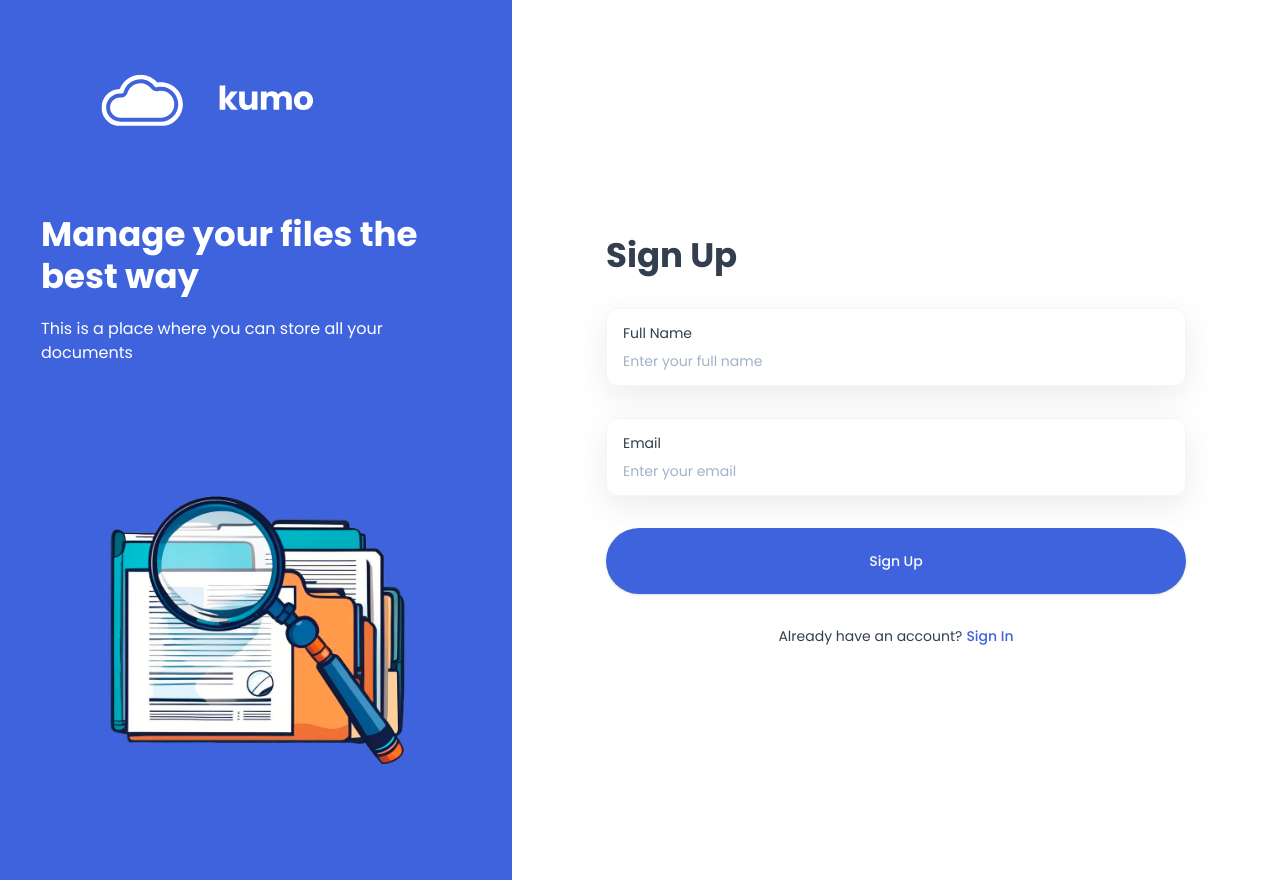
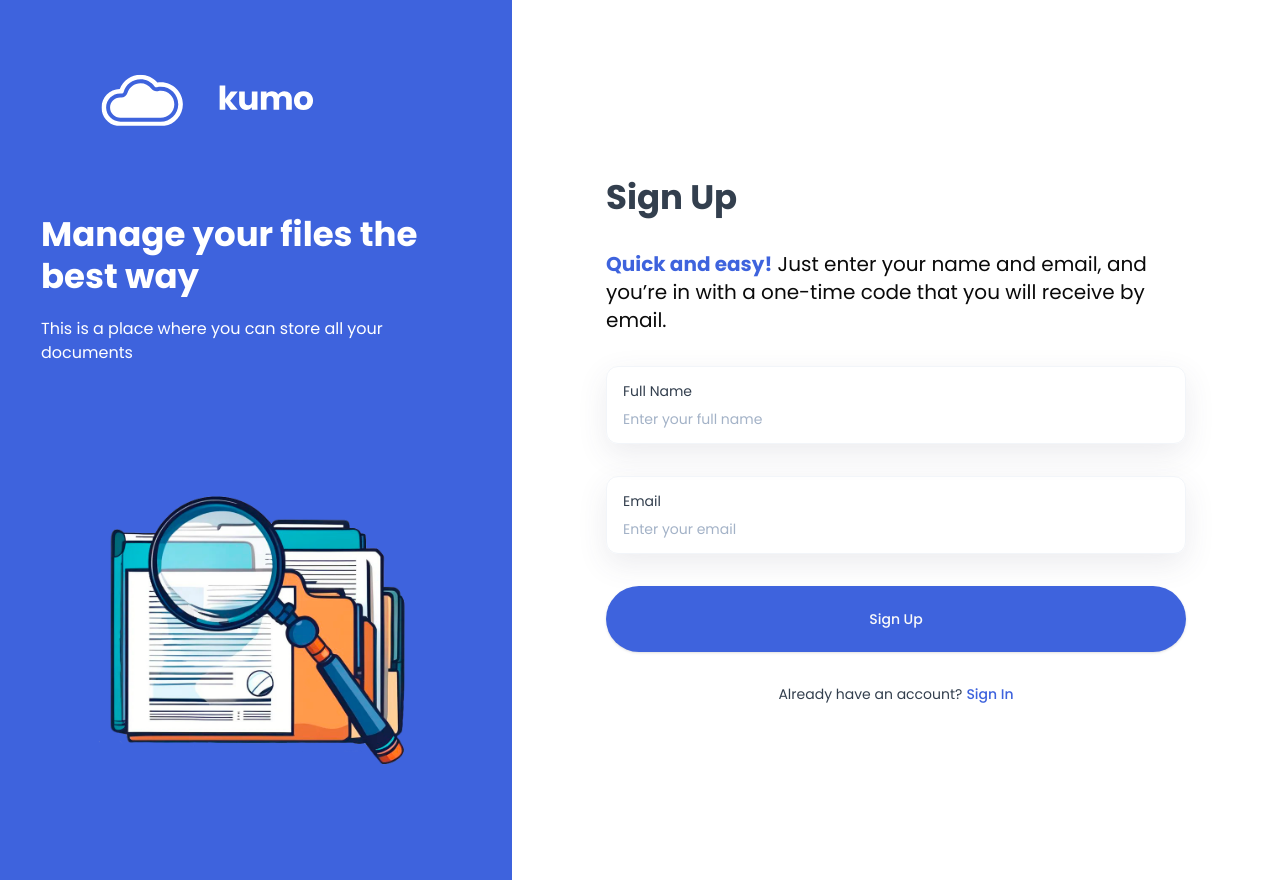
Before and after one commit to RonanKer29/kumo, a Next.js app: page /sign-up in a window 1280 px wide. Built offline with nearby package versions, Linux system fonts and the light colour scheme; no server answers.

Commit message:
message welcome

```diff
--- a/src/components/AuthForm.tsx
+++ b/src/components/AuthForm.tsx
@@ -73,6 +73,14 @@ const AuthForm = ({ type }: { type: FormType }) => {
         <form onSubmit={form.handleSubmit(onSubmit)} className="auth-form">
           <h1 className="form-title">
             {type === "sign-in" ? "Sign In" : "Sign Up"}
+          </h1>
+          <h1 className="text-xl justify-center items-center mb-8 sm:mb-1 text-left">
+            <span className="text-brand font-bold">
+              {type === "sign-up" ? "Quick and easy!" : ""}
+            </span>{" "}
+            {type === "sign-up"
+              ? "Just enter your name and email, and you’re in with a one-time code that you will receive by email."
+              : "Just enter your email address to login."}
           </h1>
           {type === "sign-up" && (
             <FormField
```
